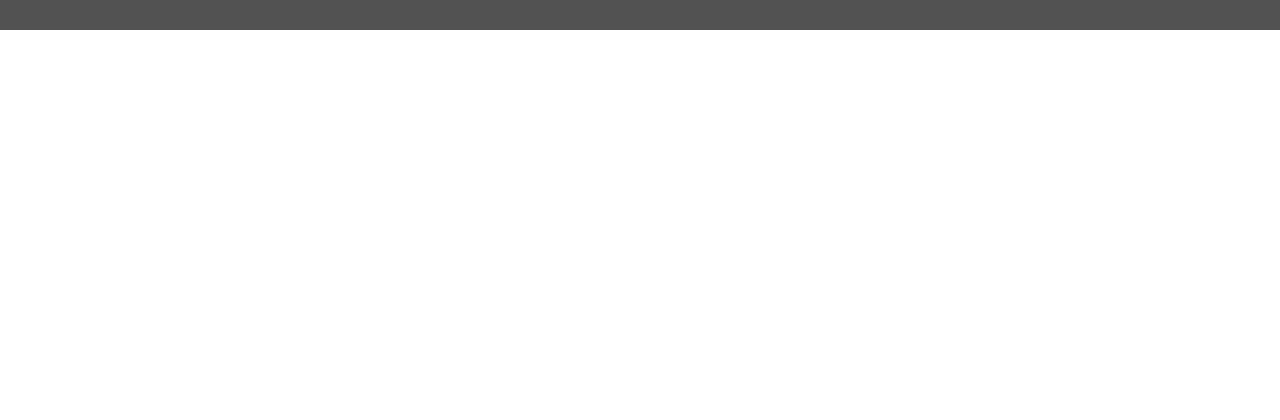
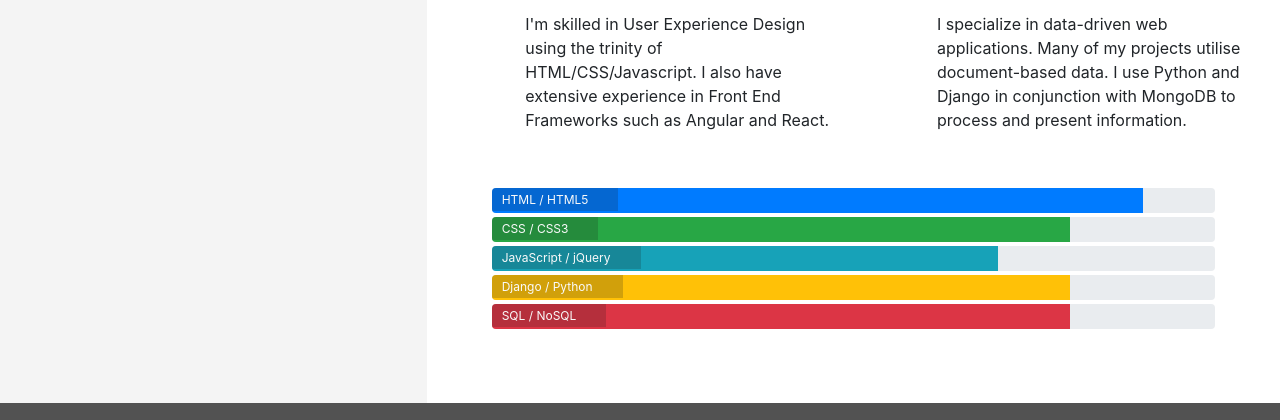
Before and after one commit to anabear/resume-miniproject, a plain HTML site: page resume.html in a window 1280 px wide. Shown: the part 499-919 px from the top of the page. Before the commit the page ends 800 px from the top, so only its background shows below. Drawn offline with nearby package versions, Linux system fonts and the light colour scheme.

Commit message:
created resume page and added skills + styled the progress bar

```diff
--- a/assets/css/style.css
+++ b/assets/css/style.css
@@ -257,3 +257,24 @@ footer {
     position: relative;
     width: 60%;
 }
+
+/* ----------------------------------------Skills */
+
+.progress {
+    position: relative;
+    height: 25px;
+    margin-bottom: 4px;
+}
+
+.progress-type {
+    position: absolute;
+    left: 0px;
+    font-weight: 400;
+    padding: 3px 30px 2px 10px;
+    color: #fafafa;
+    background-color: rgba(25, 25, 25, 0.2);
+}
+
+.progress-section {
+    margin: 40px 20px;
+}
--- a/resume.html
+++ b/resume.html
@@ -74,7 +74,133 @@
         </div>
       </div>
     </header>
-    <section></section>
+    <section class="container-fluid">
+      <div class="row">
+        <div class="col-md-4 bg-color-personal-info section-column">
+          <div class="row">
+            <div class="col-12">
+              <h3 class="section-heading uppercase">
+                Work History
+              </h3>
+            </div>
+          </div>
+        </div>
+        <div class="col-md-8 bg-color-three-reasons section-column">
+          <div class="row">
+            <div class="col">
+              <h3 class="section-heading uppercase">My Skills</h3>
+            </div>
+          </div>
+          <div class="row">
+            <div class="col-10 offset-1 offset-sm-0 col-sm-4 col-md-6">
+              <div class="row">
+                <div class="col-2">
+                  <i class="three-reasons-icon fa fa-tv" aria-hidden="true"></i>
+                </div>
+                <div class="col-10">
+                  <h4 class="three-reasons-heading uppercase">Front End</h4>
+                  <p>
+                    I'm skilled in User Experience Design using the trinity of
+                    HTML/CSS/Javascript. I also have extensive experience in
+                    Front End Frameworks such as Angular and React.
+                  </p>
+                </div>
+              </div>
+            </div>
+            <div class="col-10 offset-1 offset-sm-0 col-sm-4 col-md-6">
+              <div class="row">
+                <div class="col-2">
+                  <i
+                    class="three-reasons-icon fa fa-gears"
+                    aria-hidden="true"
+                  ></i>
+                </div>
+                <div class="col-10">
+                  <h4 class="three-reasons-heading uppercase">
+                    Back End
+                  </h4>
+                  <p>
+                    I specialize in data-driven web applications. Many of my
+                    projects utilise document-based data. I use Python and
+                    Django in conjunction with MongoDB to process and present
+                    information.
+                  </p>
+                </div>
+              </div>
+            </div>
+          </div>
+          <div class="row progress-section">
+            <div class="col">
+              <div class="progress">
+                <div
+                  class="progress-bar"
+                  role="progressbar"
+                  aria-valuenow="90"
+                  aria-valuemin="0"
+                  aria-valuemax="100"
+                  style="width: 90%;"
+                >
+                  <span class="sr-only">90% complete</span>
+                </div>
+                <span class="progress-type">HTML / HTML5</span>
+              </div>
+              <div class="progress">
+                <div
+                  class="progress-bar bg-success"
+                  role="progressbar"
+                  aria-valuenow="80"
+                  aria-valuemin="0"
+                  aria-valuemax="100"
+                  style="width: 80%;"
+                >
+                  <span class="sr-only">80% complete</span>
+                </div>
+                <span class="progress-type">CSS / CSS3</span>
+              </div>
+              <div class="progress">
+                <div
+                  class="progress-bar bg-info"
+                  role="progressbar"
+                  aria-valuenow="70"
+                  aria-valuemin="0"
+                  aria-valuemax="100"
+                  style="width: 70%;"
+                >
+                  <span class="sr-only">70% complete</span>
+                </div>
+                <span class="progress-type">JavaScript / jQuery</span>
+              </div>
+              <div class="progress">
+                <div
+                  class="progress-bar bg-warning"
+                  role="progressbar"
+                  aria-valuenow="80"
+                  aria-valuemin="0"
+                  aria-valuemax="100"
+                  style="width: 80%;"
+                >
+                  <span class="sr-only">80% complete</span>
+                </div>
+                <span class="progress-type">Django / Python</span>
+              </div>
+              <div class="progress">
+                <div
+                  class="progress-bar bg-danger"
+                  role="progressbar"
+                  aria-valuenow="80"
+                  aria-valuemin="0"
+                  aria-valuemax="100"
+                  style="width: 80%;"
+                >
+                  <span class="sr-only">80% complete</span>
+                </div>
+                <span class="progress-type">SQL / NoSQL</span>
+              </div>
+            </div>
+          </div>
+        </div>
+      </div>
+    </section>
     <footer class="container-fluid">
       <div id="footer-details" class="row">
         <div class="col-sm-4">
```
Also changed, not shown: index.html (+1 -1 lines).
